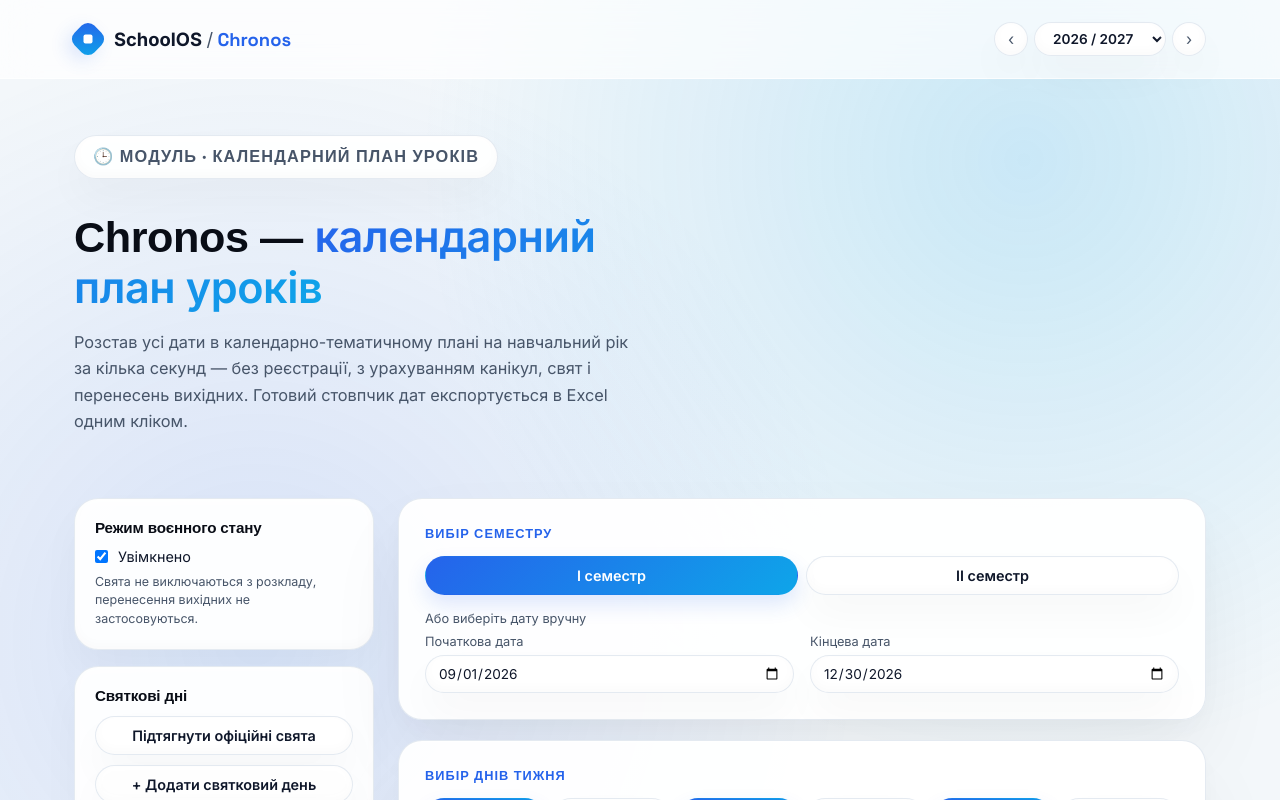
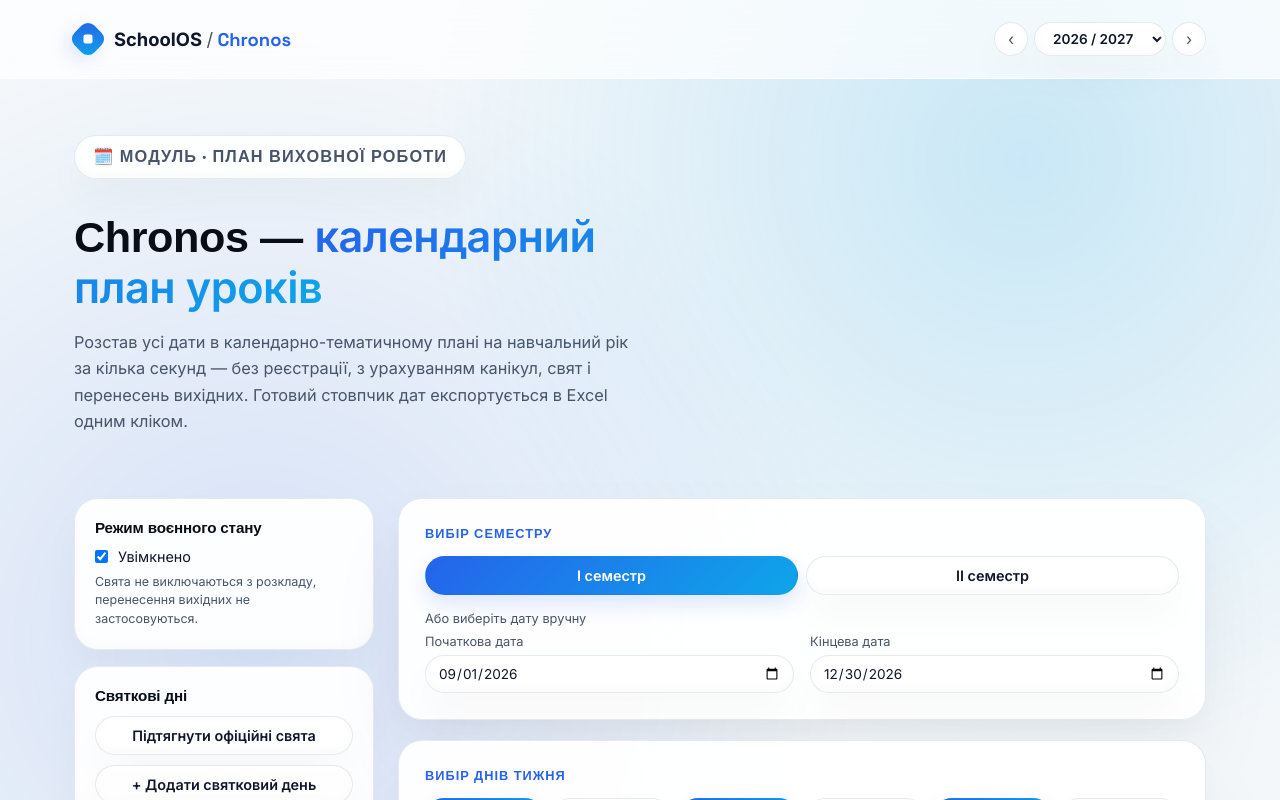
Before and after one commit to schoolosua/schoolosua.github.io, a React (Vite) app in the folder chronos/: page / in a window 1280 px wide. Shown: the top 800 px of the page. Built offline with nearby package versions, Linux system fonts and the light colour scheme; a web font is replaced by a local one.

Commit message:
chronos: badge identical to mentor

```diff
--- a/chronos/src/App.tsx
+++ b/chronos/src/App.tsx
@@ -229,7 +229,7 @@
       </header>
 
       <div className="hero-section">
-        <p className="hero-badge">🕒 Модуль · Календарний план уроків</p>
+        <p className="hero-badge">🗓️ Модуль · План виховної роботи</p>
         <h1>
           Chronos — <span>календарний план уроків</span>
         </h1>
```
